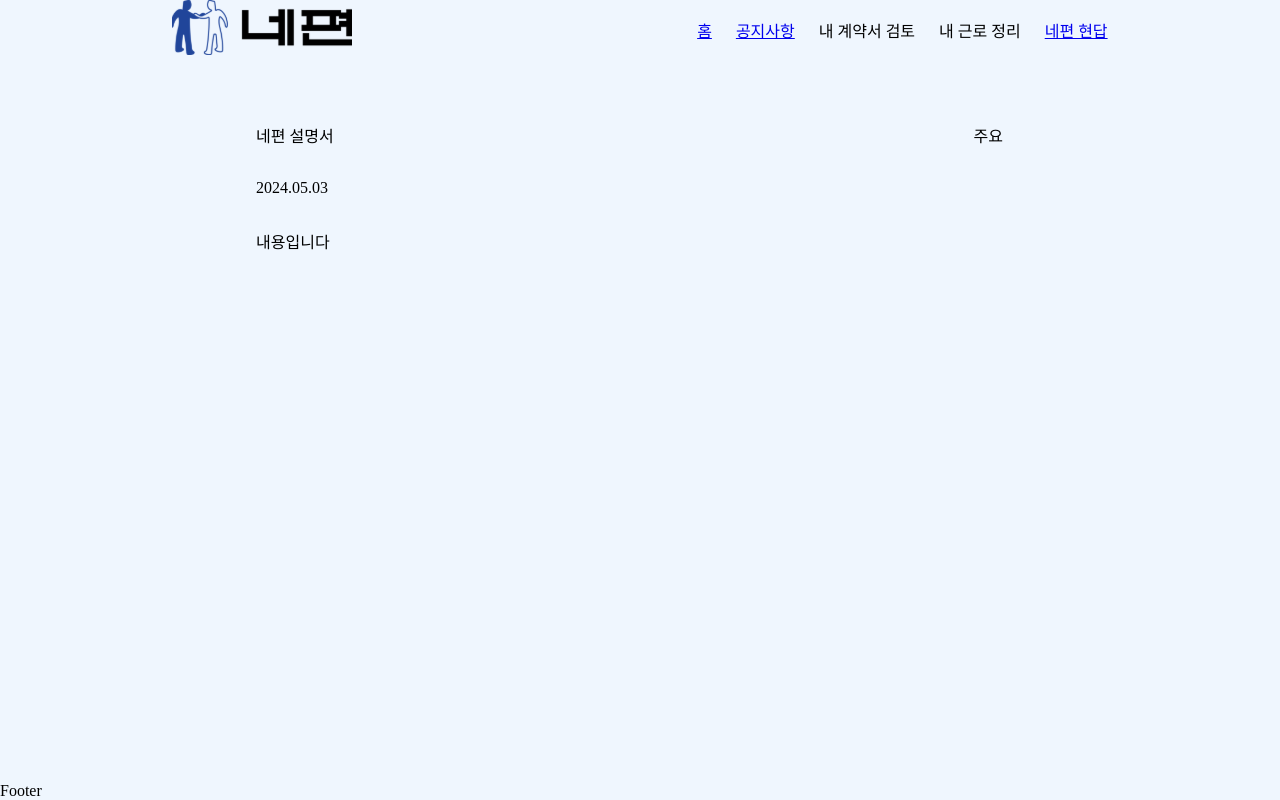
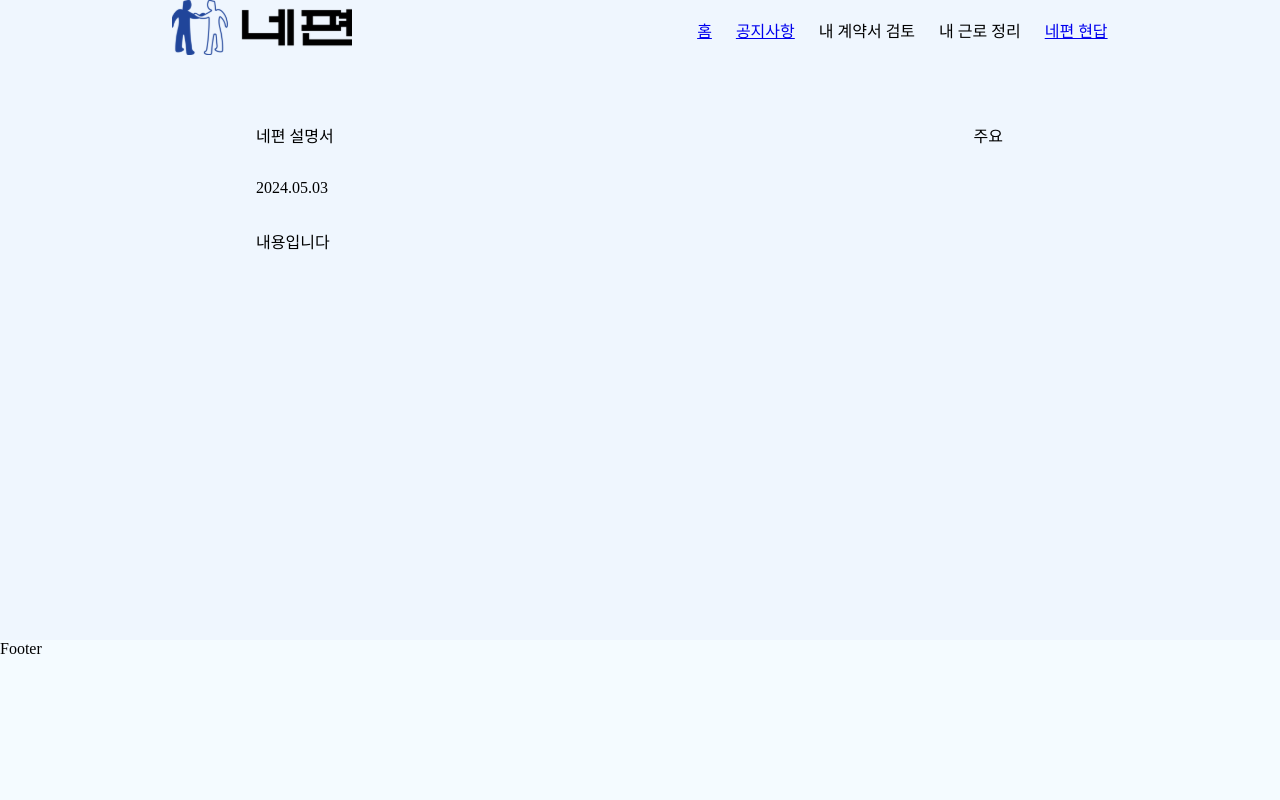
Before and after one commit to suki186/likelion-prac, a React (Vite) app: page /noti/detail/1 in a window 1280 px wide. Built offline with nearby package versions, Linux system fonts and the light colour scheme.

Commit message:
💄 : Footer 높이

```diff
--- a/src/components/Footer.jsx
+++ b/src/components/Footer.jsx
@@ -1,7 +1,8 @@
 import React from "react";
+import "./header.scss";
 
 const Footer = () => {
-  return <div>Footer</div>;
+  return <div className="footer">Footer</div>;
 };
 
 export default Footer;
--- a/src/components/header.scss
+++ b/src/components/header.scss
@@ -10,3 +10,9 @@
     gap: 1.5rem;
   }
 }
+
+.footer {
+  background-color: rgb(244, 251, 255);
+  width: 100%;
+  height: 10rem;
+}
```
